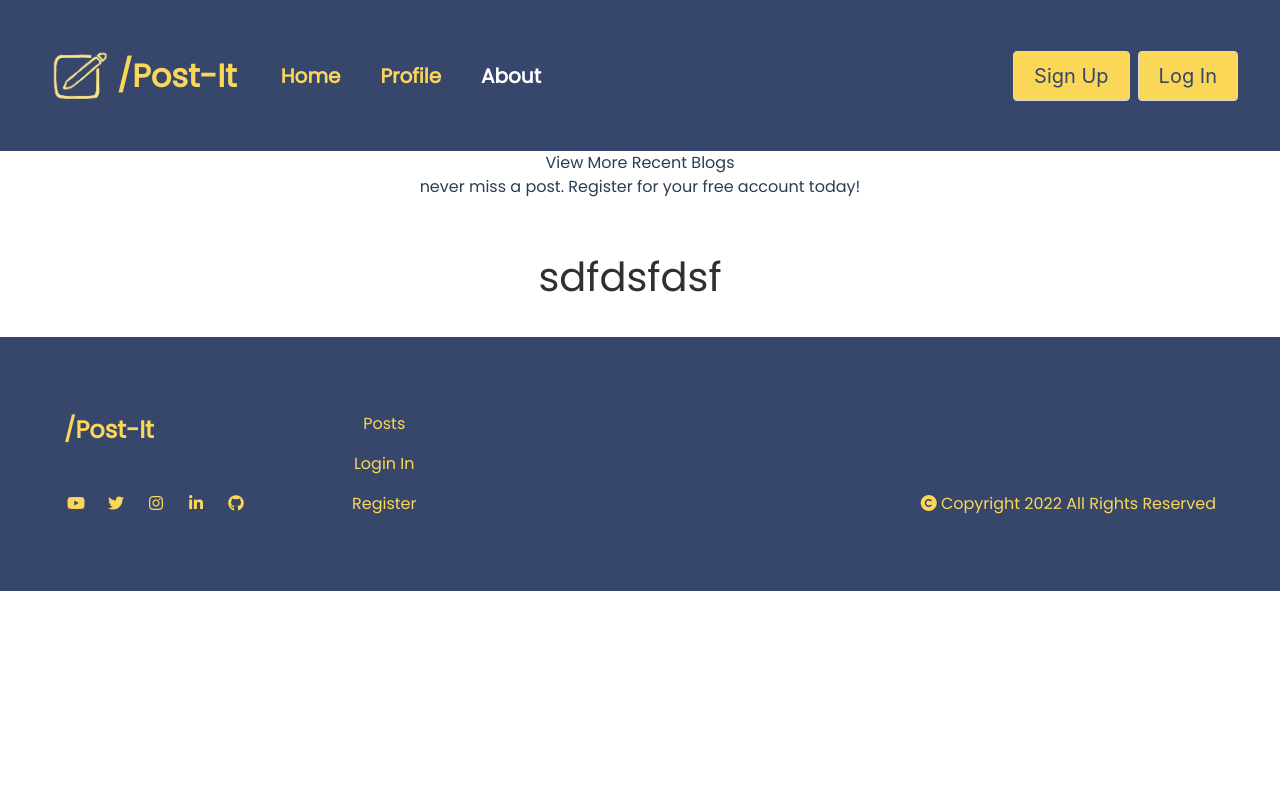
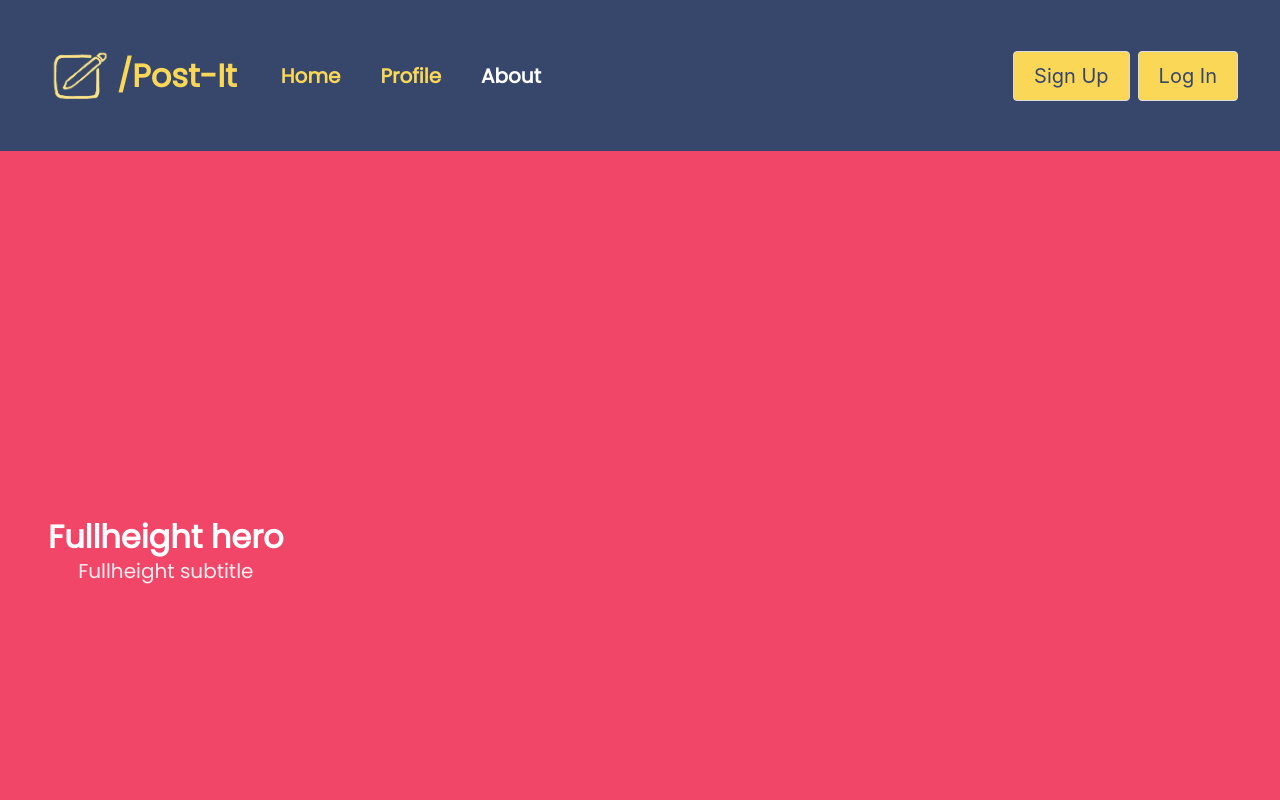
Before and after one commit to preet-panchal/Post-it, a Vue app in the folder client/: page /about in a window 1280 px wide. Shown: the top 800 px of the page. Built offline with nearby package versions, Linux system fonts and the light colour scheme.

Commit message:
about page bulma template

```diff
--- a/client/src/views/AboutView.vue
+++ b/client/src/views/AboutView.vue
@@ -1,22 +1,34 @@
 <template>
-  <div class="home">
-<!--     <BlogPost v-if="!user" :post="welcomeScreen" />
-    <BlogPost :post="post" v-for="(post, index) in blogPostsFeed" :key="index" /> -->
+  <!-- <div class="home">
+    <BlogPost v-if="!user" :post="welcomeScreen" />
+    <BlogPost :post="post" v-for="(post, index) in blogPostsFeed" :key="index" />
     <div class="blog-card-wrap">
       <div class="container">
         <h3>View More Recent Blogs</h3>
         <div class="blog-cards">
-<!--           <BlogCard :post="post" v-for="(post, index) in blogPostsCards" :key="index" /> -->
+          <BlogCard :post="post" v-for="(post, index) in blogPostsCards" :key="index" />
         </div>
       </div>
     </div>
     <div v-if="!user" class="updates">
       <div class="container">
         <h2>never miss a post. Register for your free account today!</h2>
-        <!-- <router-link class="router-button" to="#"> Register for FireBlogs <Arrow class="arrow arrow-light" /> </router-link> -->
+        <router-link class="router-button" to="#"> Register for FireBlogs <Arrow class="arrow arrow-light" /> </router-link>
       </div>
     </div>
+  </div> -->
+  <section class="hero is-danger is-fullheight">
+  <div class="hero-body">
+    <div class="">
+      <p class="title">
+        Fullheight hero
+      </p>
+      <p class="subtitle">
+        Fullheight subtitle
+      </p>
+    </div>
   </div>
+  </section>
 </template>
 
 <script>
```
